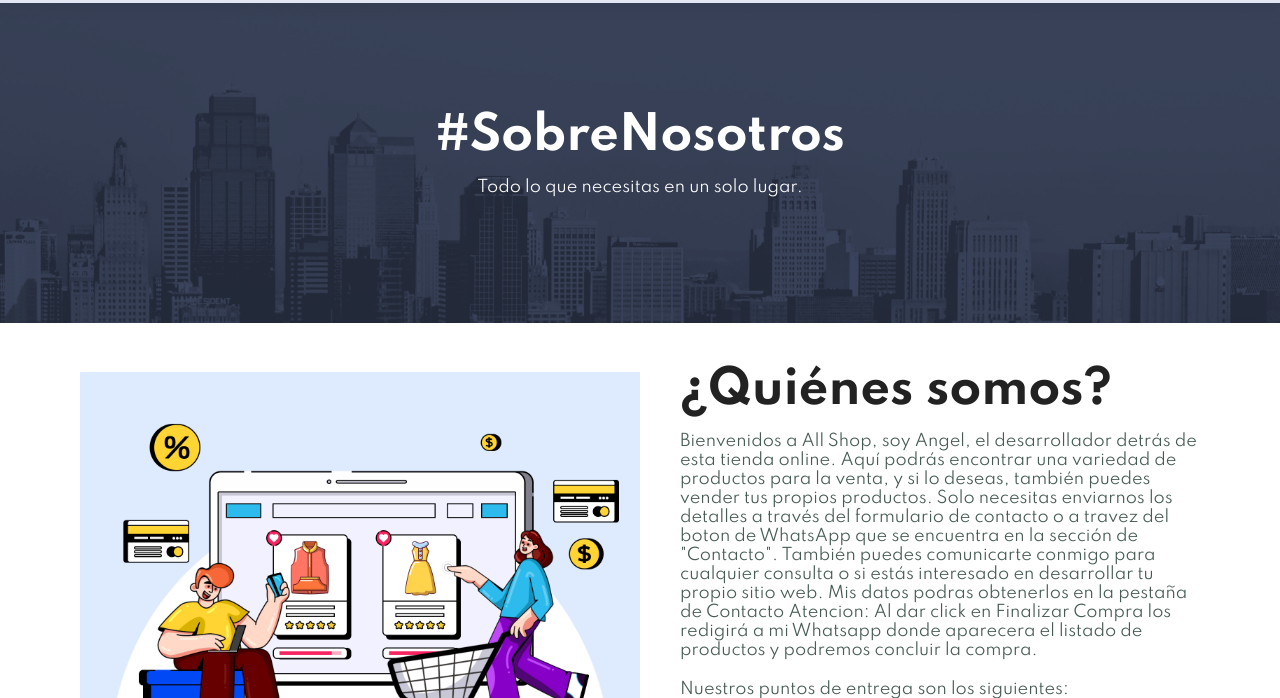
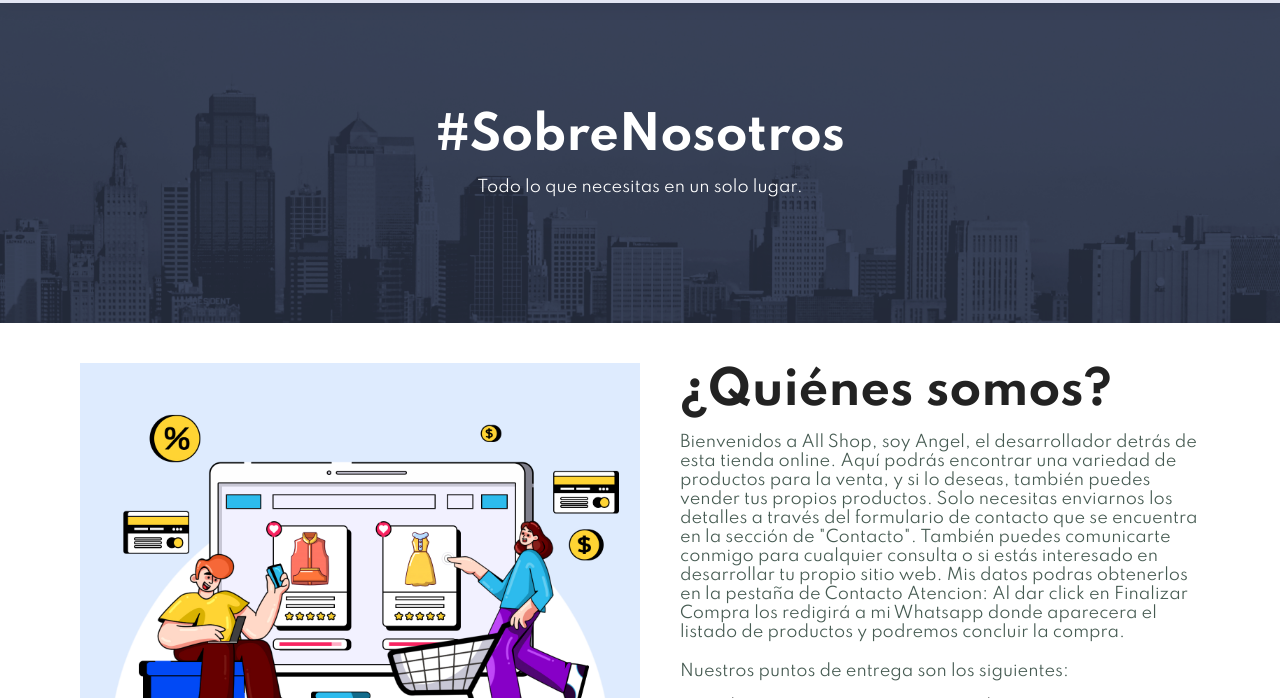
Before and after one commit to AngelChaile/AllShop, a plain HTML site: page about.html in a window 1280 px wide. Shown: the part 102-800 px from the top of the page. Drawn offline with Linux system fonts and the light colour scheme; some packages are replaced by stand-ins of ours; a script that the page names is missing.

Commit message:
actualizacion

```diff
--- a/about.html
+++ b/about.html
@@ -48,7 +48,7 @@
       <p>
         Bienvenidos a All Shop, soy Angel, el desarrollador detrás de esta tienda online. Aquí podrás encontrar una
         variedad de productos para la venta, y si lo deseas, también puedes vender tus propios productos. Solo necesitas
-        enviarnos los detalles a través del formulario de contacto o a travez del boton de WhatsApp que se encuentra en la sección de "Contacto". También puedes
+        enviarnos los detalles a través del formulario de contacto que se encuentra en la sección de "Contacto". También puedes
         comunicarte conmigo para cualquier consulta o si estás interesado en desarrollar tu propio sitio web. Mis datos podras obtenerlos en la pestaña de Contacto
 
         Atencion: Al dar click en Finalizar Compra los redigirá a mi Whatsapp donde aparecera el listado de productos y podremos concluir la compra.
```
